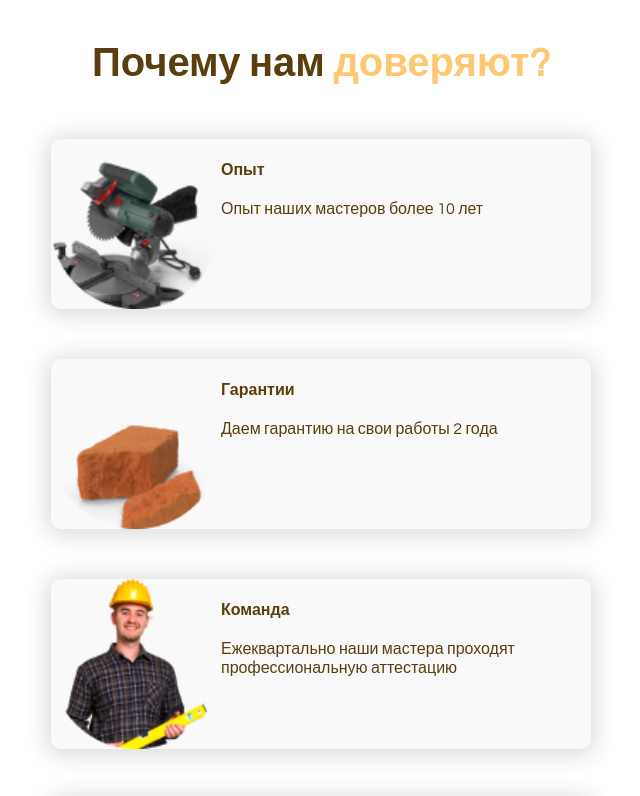
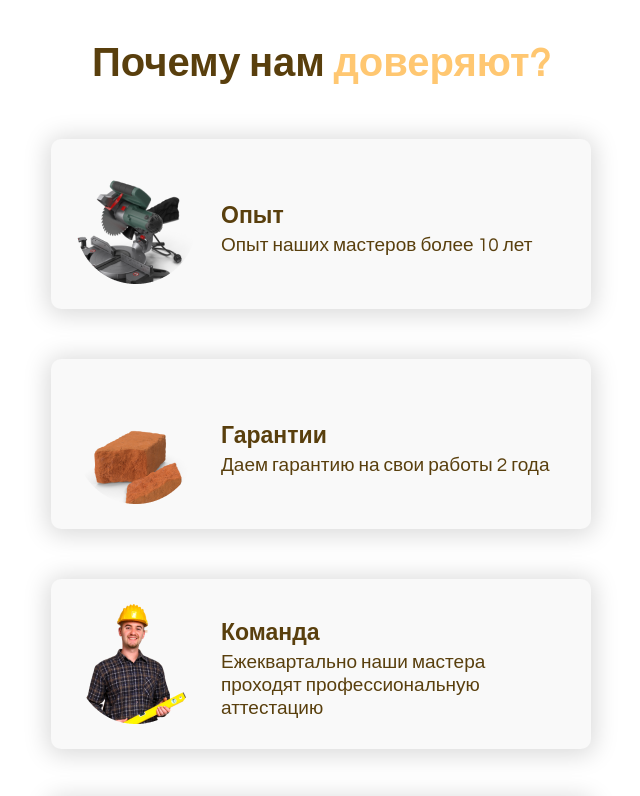
Before and after one commit to gushchina-alena/javascript-construction-landing, a plain HTML site: page index.html in a window 1280 px wide. Shown: the part 4080-4876 px from the top of the page, without its empty margins (319-959 px from the left). Drawn offline with Linux system fonts and the light colour scheme.

Commit message:
small fixes

```diff
--- a/assets/styles/_trusted.scss
+++ b/assets/styles/_trusted.scss
@@ -25,6 +25,14 @@
     box-shadow: 0px 2px 24px 4px rgba(0, 0, 0, 0.15);
     border-radius: 10px;
     display: flex;
+    justify-content: flex-start;
+    align-items: center;
+
+    img {
+        padding: 25px;
+        width: 120px;
+        height: 120px;
+    }
 }
 
 .trusted__btn {
@@ -33,3 +41,18 @@
     margin-top: 20px;
     margin-bottom: 100px;
 }
+
+.trusted__text {
+    margin-right: 30px;
+
+    h4 {
+        font-size: 23px;
+        margin-bottom: 5px;
+    }
+
+    p {
+        margin-top: 0;
+        font-size: 19px;
+        line-height: 23px;
+    }
+}
--- a/assets/styles/styles.scss
+++ b/assets/styles/styles.scss
@@ -28,8 +28,6 @@ body {
     background: linear-gradient(90deg, rgba(255,200,88,1) 50%, rgba(88,165,109,1) 90%, rgba(88,165,109,1) 100%);
 }
 
-
-
 @import "launch-screen";
 @import "works";
 @import "rates";
```
Also changed, not shown: assets/styles/styles.css, 1 other file.
